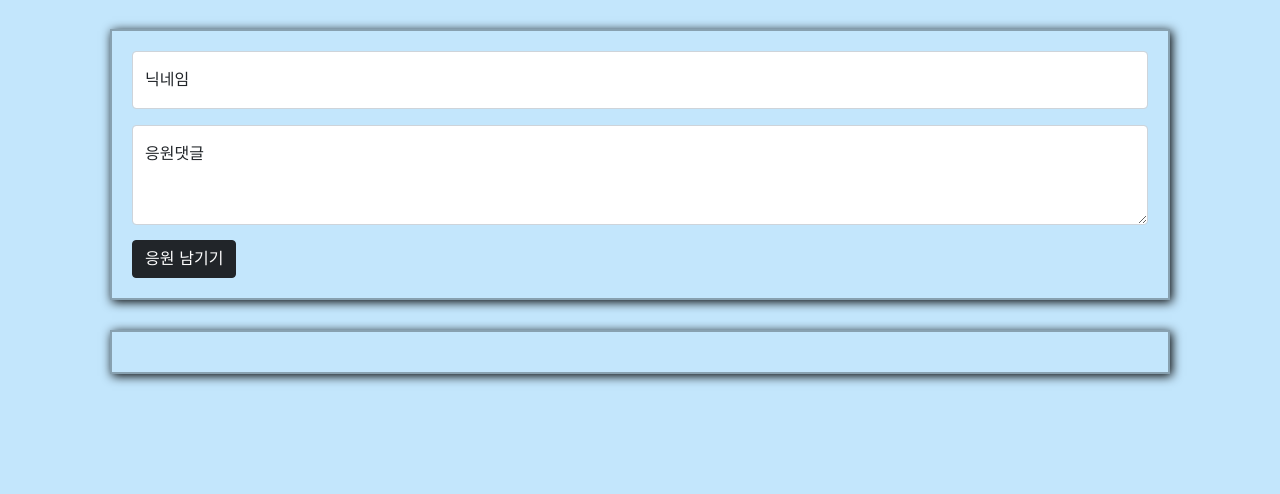
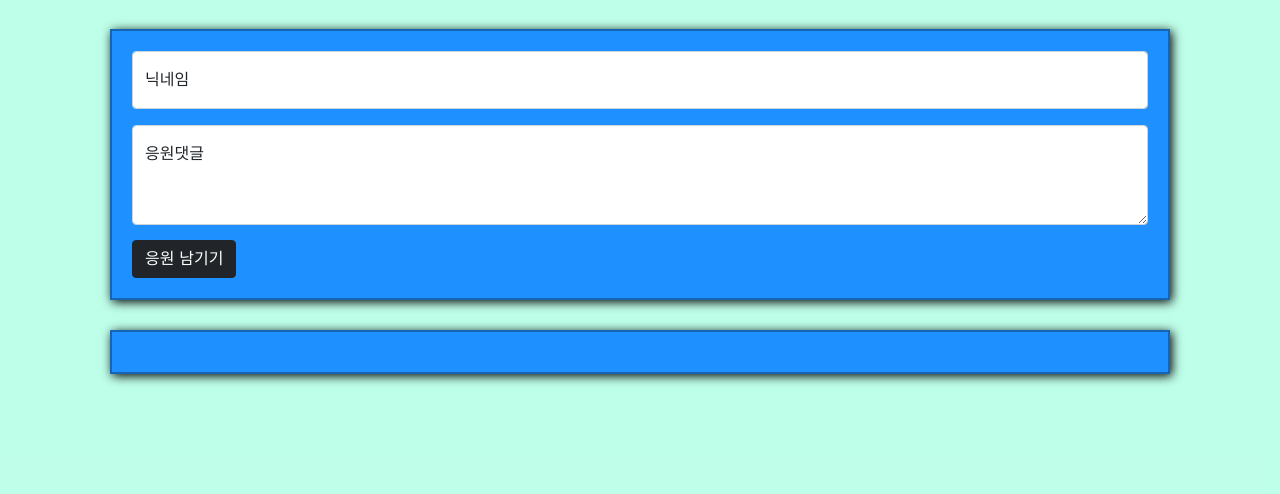
Before and after one commit to MintZzz1009/team-introduction, a Flask app: page / in a window 1280 px wide; the page is wider, and only the part inside the window is pictured. Shown: the part 1320-1814 px from the top of that part. Run offline with Flask 2, Linux system fonts and the light colour scheme; data that the repository does not hold is empty; some libraries are stand-ins or nearby versions; some web fonts are replaced.

Commit message:
css changed

```diff
--- a/static/css/comments.css
+++ b/static/css/comments.css
@@ -4,6 +4,7 @@
   box-shadow: 2px 2px 10px black;
   padding: 20px;
   border: 2px solid rgba(0, 0, 0, 0.3);
+  background-color: dodgerblue;
 }
 
 .mypost > button {
@@ -16,6 +17,7 @@
   padding: 20px;
   border: 2px solid rgba(0, 0, 0, 0.3);
   box-shadow: 2px 2px 10px black;
+  background-color: dodgerblue;
 }
 
 .comments {
--- a/static/css/haksoo.css
+++ b/static/css/haksoo.css
@@ -4,7 +4,7 @@
 
 main {
   font-family: "Jua", sans-serif;
-  background-color: rgba(135, 206, 250, 0.5);
+  background-color: rgba(127, 255, 212, 0.5);
   padding: 100px;
   padding-top: 0px;
 }
```
